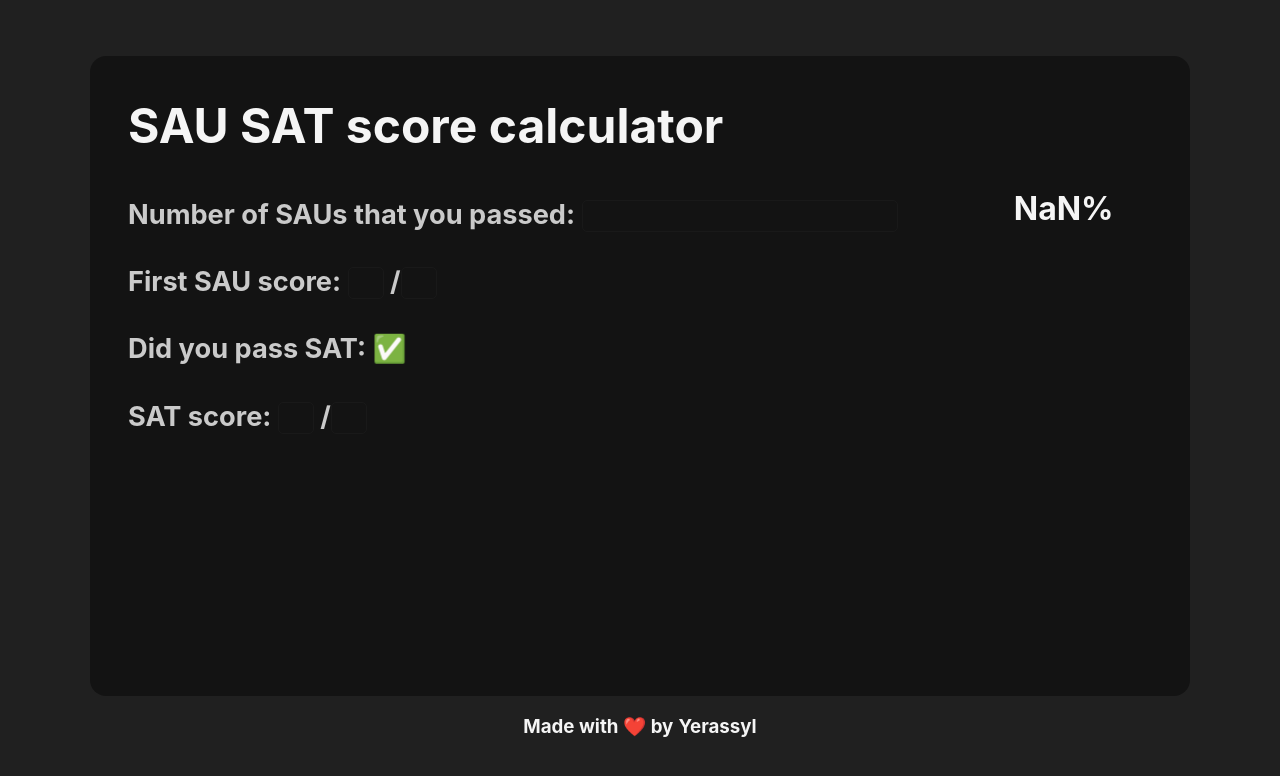
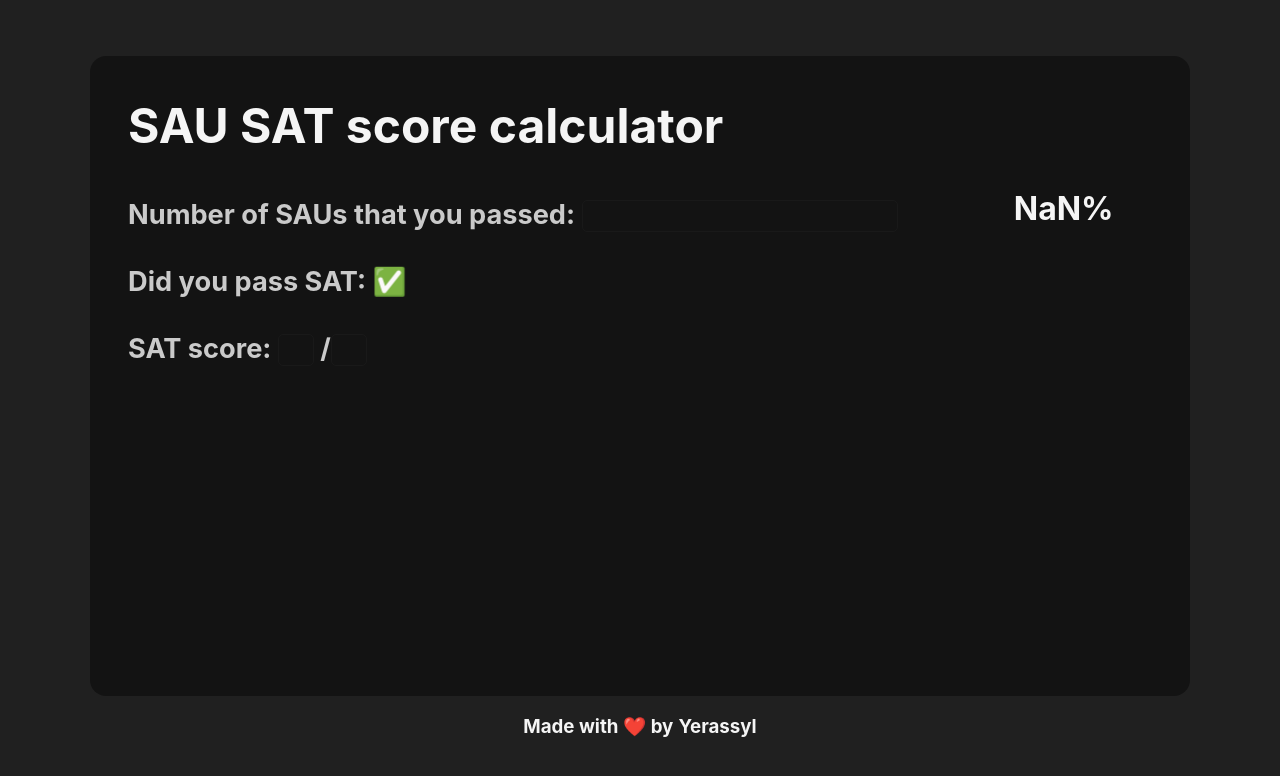
Before and after one commit to EraOfCoding/sau-sat-calculator, a React (Create React App) app: page / in a window 1280 px wide. Shown: the top 776 px of the page. Built offline with nearby package versions, Linux system fonts and the light colour scheme.

Commit message:
forgot to add another thing

```diff
--- a/src/components/Home.js
+++ b/src/components/Home.js
@@ -4,7 +4,7 @@ import '../style/Home.css'
 
 class SAU extends React.Component {
     render() {
-        if(this.props.repeat == 1 || this.props.repeat == 0) {
+        if(this.props.repeat == 1) {
             return(
                 <div>
                     <h3>First SAU score:  <input onChange={event => this.props.setSau1Cur(event.target.value)} maxLength="2"/> /
@@ -32,6 +32,11 @@ class SAU extends React.Component {
                     <h3>Third SAU score:  <input onChange={event => this.props.setSau3Cur(event.target.value)} maxLength="2"/> /
                     <input onChange={event => this.props.setSau3Max(event.target.value)} maxLength="2"/></h3>
                 </div>
+            )
+        }
+        else if(this.props.repeat == 0) {
+            return(
+                null
             )
         }
         else {
```
